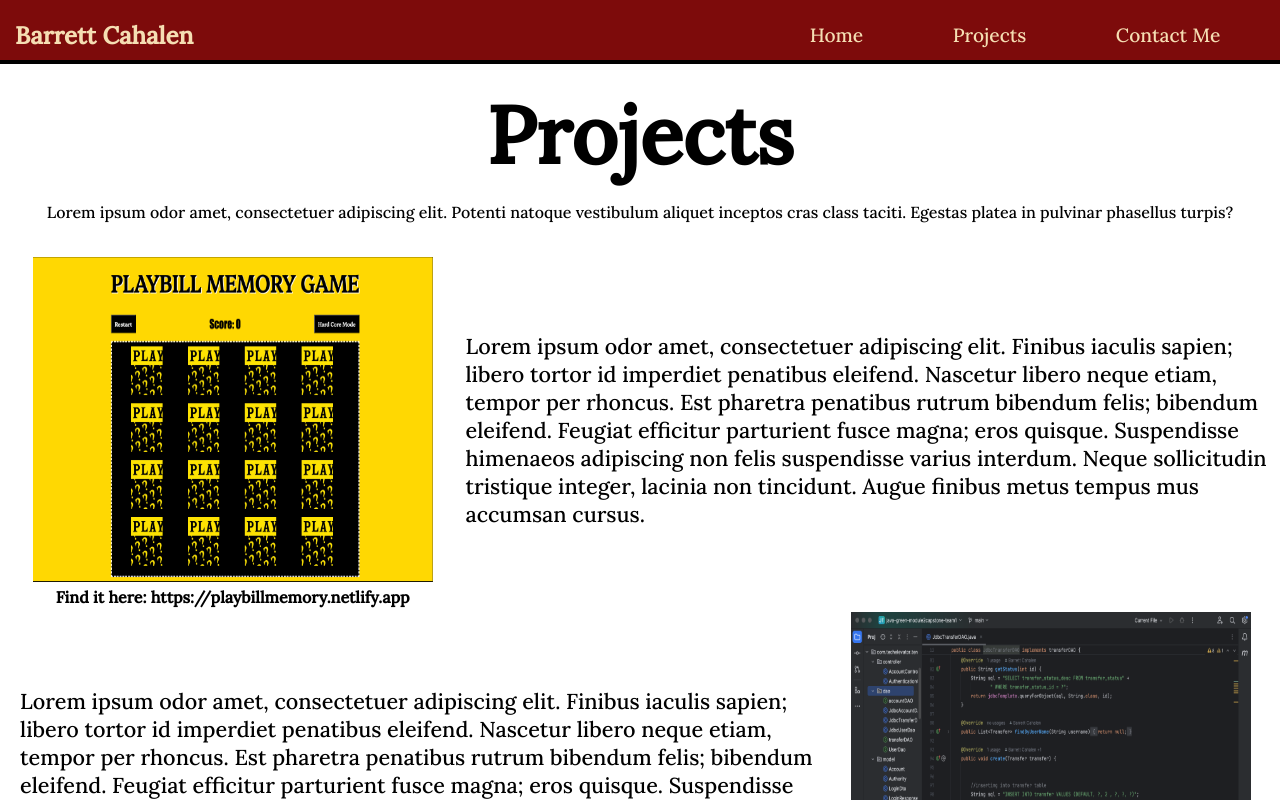
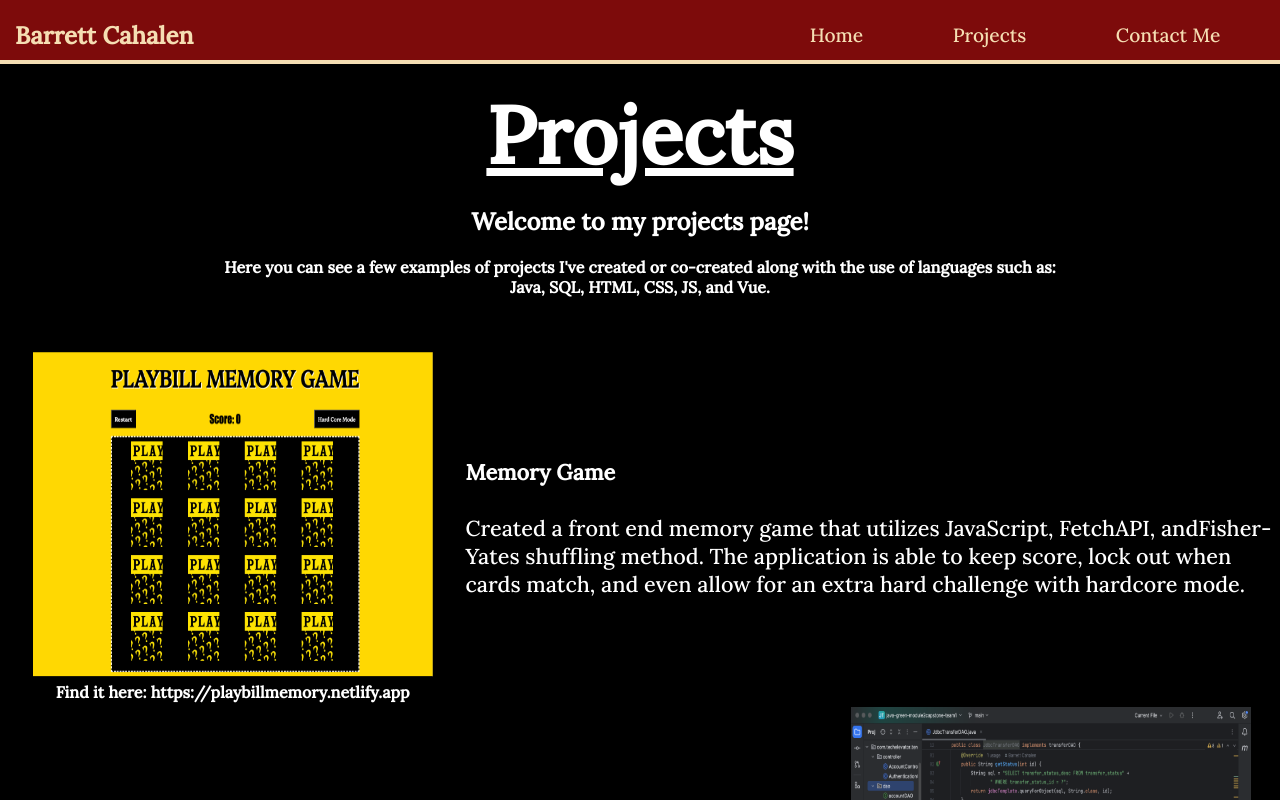
Before and after one commit to bpcahalen/Portfolio, a Vue app: page /projects in a window 1280 px wide. Both pictures are taken after a click on the button "Enter". Built offline with nearby package versions, Linux system fonts and the light colour scheme.

Commit message:
adjusting colors and links for each project

```diff
--- a/src/App.vue
+++ b/src/App.vue
@@ -15,7 +15,7 @@
         </nav>
       </div>
     </header>
-  <RouterView/>
+    <RouterView />
     <footer>
       <a class="link">LinkedIn</a>
       <a class="link">GitHub</a>
@@ -26,16 +26,16 @@
 
 <script>
 export default {
-  data(){
+  data() {
     return {
-      enter : true
+      enter: true
     }
   },
   methods: {
     enterSite() {
-      if(this.enter){
+      if (this.enter) {
         this.enter = false;
-      }else{
+      } else {
         this.enter = true;
       }
     }
@@ -45,12 +45,11 @@ export default {
 
 
 <style>
-
 @import url('https://fonts.googleapis.com/css2?family=Lora:wght@500&display=swap');
 @import url('https://fonts.googleapis.com/css2?family=Dancing+Script:wght@700&family=Lora:ital,wght@1,500&display=swap');
 
-.welcome{
-  background : black;
+.welcome {
+  background: black;
   height: 100vh;
   width: 100vw;
   display: flex;
@@ -64,83 +63,96 @@ export default {
   animation: transitionOut 2s;
 } */
 
-@keyframes transitionOut{
+@keyframes transitionOut {
   from {
     transform: translateY(0);
   }
 
-  to{
+  to {
     transform: translateY(-100%);
   }
 }
 
-.enter{
+.enter {
   color: white;
   background-color: black;
-  font-size:250%;
+  font-size: 250%;
   font-family: "Lora", serif;
   border: none;
 }
 
-.enter:hover{
+.enter:hover {
   text-decoration: underline;
   cursor: pointer;
 }
 
-.welcomeMessage{
+.welcomeMessage {
   overflow: hidden;
   white-space: nowrap;
   border-right: .15px solid white;
-  cursor:default;
+  cursor: default;
   color: wheat;
   font-size: 800%;
   font-family: "Dancing Script", cursive;
   text-align: center;
-  margin-bottom:30px;
+  margin-bottom: 30px;
   animation:
     typing 3.5s steps(40, end),
     blink-caret .75s step-end infinite;
 }
 
-@keyframes typing{
-  from {width: 0}
-  to {width: 90%}
+@keyframes typing {
+  from {
+    width: 0
   }
 
-@keyframes blink-caret{
-  from, to {border-color: transparent}
-  50% {border-color: white;}
+  to {
+    width: 90%
+  }
 }
 
-html, body{
+@keyframes blink-caret {
+
+  from,
+  to {
+    border-color: transparent
+  }
+
+  50% {
+    border-color: white;
+  }
+}
+
+html,
+body {
   overflow-x: hidden;
   margin: 0;
   height: 100vh;
   width: 100vw;
 }
 
-header{
+header {
   margin: 0;
   background-color: #7d0b0b;
-  border-bottom: black 4px solid;
+  border-bottom: wheat 4px solid;
   height: 60px;
 }
 
-.navigation{
+.navigation {
   display: flex;
   margin: 0 15px 0 15px;
   justify-content: space-between;
   align-items: center;
 }
 
-.menu{
+.menu {
   display: flex;
   width: 40%;
   justify-content: space-around;
   align-items: center;
 }
 
-.name{
+.name {
   color: wheat;
   font-family: "Lora", serif;
   cursor: default;
@@ -153,22 +165,22 @@ a {
   font-family: "Lora", serif;
 }
 
-a:hover{
+a:hover {
   text-decoration: underline solid;
   color: white;
 }
 
-footer{
+footer {
   margin: 0;
   background-color: #7d0b0b;
-  border-top: black 4px solid;
-  display:flex;
+  border-top: wheat 4px solid;
+  display: flex;
   justify-content: space-evenly;
   align-items: center;
   padding: 10px 0px 10px 0px;
 }
 
-.link{
+.link {
   cursor: pointer;
 }
 </style>
--- a/src/views/ProjectView.vue
+++ b/src/views/ProjectView.vue
@@ -1,29 +1,47 @@
 <template>
     <div class="project">
         <h1 class="projectTitle">Projects</h1>
-    <p class="projectWelcome">Lorem ipsum odor amet, consectetuer adipiscing elit. Potenti natoque vestibulum aliquet inceptos cras class taciti. Egestas platea in pulvinar phasellus turpis?</p>
+        <h2 class="projectWelcome">Welcome to my projects page!</h2>
+        <h3 class="projectWelcome2">Here you can see a few examples of projects I've created or co-created along with
+            the use of languages such as: <br> Java, SQL, HTML, CSS, JS, and Vue.</h3>
         <div class="projects">
             <div class="project1">
                 <div class="image-link">
-            <img class="playbill" src="../images/playbillMemoryGame.png"/>
-            <span class="projectLink">Find it here: <a class="projectLink2">https://playbillmemory.netlify.app</a></span>
+                    <img class="playbill" src="../images/playbillMemoryGame.png" />
+                    <span class="projectLink">Find it here: <a
+                            class="projectLink2" href="https://playbillmemory.netlify.app" target="_blank">https://playbillmemory.netlify.app</a></span>
                 </div>
-            <p class="playbillDef">Lorem ipsum odor amet, consectetuer adipiscing elit. Finibus iaculis sapien; libero tortor id imperdiet penatibus eleifend. Nascetur libero neque etiam, tempor per rhoncus. Est pharetra penatibus rutrum bibendum felis; bibendum eleifend. Feugiat efficitur parturient fusce magna; eros quisque. Suspendisse himenaeos adipiscing non felis suspendisse varius interdum. Neque sollicitudin tristique integer, lacinia non tincidunt. Augue finibus metus tempus mus accumsan cursus.</p>
+                <div class="playbillDef">
+                    <h4>Memory Game</h4>
+                    <p>Created a front end memory game that utilizes JavaScript, FetchAPI, andFisher-Yates shuffling
+                        method. The application is able to keep score, lock out when cards match, and even allow for an
+                        extra hard challenge with hardcore mode.</p>
+                </div>
             </div>
             <div class="project2">
-            <p class="tenmoDef">Lorem ipsum odor amet, consectetuer adipiscing elit. Finibus iaculis sapien; libero tortor id imperdiet penatibus eleifend. Nascetur libero neque etiam, tempor per rhoncus. Est pharetra penatibus rutrum bibendum felis; bibendum eleifend. Feugiat efficitur parturient fusce magna; eros quisque. Suspendisse himenaeos adipiscing non felis suspendisse varius interdum. Neque sollicitudin tristique integer, lacinia non tincidunt. Augue finibus metus tempus mus accumsan cursus.</p>
+                <div class="tenmoDef">
+                    <h4>TenMo Money Transfer System</h4>
+                    <p>Co-created a command line and RESTful API server for a money transfer program using SQL, JDBC
+                        framework, and HTTP protocol. Capabilities include user registration, login, money transfer,
+                        transfer tracking, and logout.</p>
+                </div>
                 <div class="image-link">
-                <img class="tenmo" src="../images/tenMo.png"/>
-                <span class="projectLink">Find it here: <a class="projectLink2">https://playbillmemory.netlify.app</a></span>
+                    <img class="tenmo" src="../images/tenMo.png" />
+                    <span class="projectLink">Find it here: <a
+                            class="projectLink2" target="_blank">https://playbillmemory.netlify.app</a></span>
                 </div>
             </div>
             <div class="project3">
                 <div class="image-link">
-            <img class="worldByte" src="../images/worldBytes.png"/>
-            <span class="projectLink">Find it here: <a class="projectLink2">https://playbillmemory.netlify.app</a></span>
+                    <img class="worldByte" src="../images/worldBytes.png" />
+                    <span class="projectLink">Find it here: <a
+                            class="projectLink2" target="_blank">https://playbillmemory.netlify.app</a></span>
                 </div>
-            <p class="worldByteDef">Lorem ipsum odor amet, consectetuer adipiscing elit. Finibus iaculis sapien; libero tortor id imperdiet penatibus eleifend. Nascetur libero neque etiam, tempor per rhoncus. Est pharetra penatibus rutrum bibendum felis; bibendum eleifend. Feugiat efficitur parturient fusce magna; eros quisque. Suspendisse himenaeos adipiscing non felis suspendisse varius interdum. Neque sollicitudin tristique integer, lacinia non tincidunt. Augue finibus metus tempus mus accumsan cursus.</p>
-
+                <div class="worldByteDef">
+                    <h4>WorldBytes: Meal Planning Site</h4>
+                    <p> Built within 2 weeks using Java, JDBC, RESTful API design, and Vue.js. Features include user
+                        registration, login, recipe finding, and personal account management.</p>
+                </div>
             </div>
         </div>
 
@@ -35,26 +53,38 @@
 </script>
 
 <style>
-.project{
+.project {
     height: 100%;
     padding: 20px 0 40px 0;
-    /* background-color: black; */
+    background-color: black;
     cursor: default;
+    color: white;
 }
 
-.projectTitle{
+.projectTitle {
     text-align: center;
     font-family: "Lora", serif;
     font-size: 500%;
+    margin-bottom: 15px;
+    text-decoration: underline;
+    color: white;
 }
 
-.projectWelcome{
+.projectWelcome {
     text-align: center;
     font-family: "Lora", serif;
-
+    font-weight: bold;
 }
 
-.projects{
+.projectWelcome2 {
+    text-align: center;
+    font-family: "Lora", serif;
+    font-size: 100%;
+    margin-bottom: 50px;
+    font-weight: bold;
+}
+
+.projects {
     display: grid;
     grid-template-columns: 1fr;
     grid-template-rows: 1fr 1fr 1fr;
@@ -65,7 +95,7 @@
     margin-top: 30px;
 }
 
-.project1{
+.project1 {
     grid-area: project1;
     display: grid;
     grid-template-columns: 1fr 1.75fr;
@@ -75,7 +105,7 @@
     font-family: "Lora", serif;
 }
 
-.project2{
+.project2 {
     grid-area: project2;
     display: grid;
     grid-template-columns: 1.75fr 1fr;
@@ -86,7 +116,7 @@
     margin-left: 20px;
 }
 
-.project3{
+.project3 {
     grid-area: project3;
     display: grid;
     grid-template-columns: 1fr 1.75fr;
@@ -96,68 +126,69 @@
     font-family: "Lora", serif;
 }
 
-.image-link{
+.image-link {
     display: flex;
     flex-direction: column;
     align-items: center;
 }
 
-.projectLink{
+.projectLink {
     color: black;
     font-size: medium;
     font-family: "Lora", serif;
     font-weight: bold;
+    color: white;
+    behavior: ;
 }
 
-.projectLink2{
+.projectLink2 {
     color: black;
     font-size: medium;
     font-family: "Lora", serif;
     font-weight: bold;
+    color: white;
 }
 
-.projectLink2:hover{
-    color: black;
-    text-decoration: underline;
+.projectLink2:hover {
+    color: wheat;
+    text-decoration: underline wheat;
     cursor: pointer;
 }
 
-.playbill{
+.playbill {
     grid-area: playbill;
     width: 400px;
     height: 325px;
     margin: 5px;
 }
 
-.playbillDef{
+.playbillDef {
     grid-area: playbillDef;
     font-size: 135%;
 }
 
-.tenmo{
+.tenmo {
     grid-area: tenmo;
     width: 400px;
     height: 325px;
     margin: 5px;
 }
 
-.tenmoDef{
+.tenmoDef {
     grid-area: tenmoDef;
     font-size: 135%;
 }
 
 
-.worldByte{
+.worldByte {
     width: 400px;
     height: 325px;
     grid-area: worldByte;
     margin: 5px;
 }
 
-.worldByteDef{
+.worldByteDef {
     grid-area: worldByteDef;
     font-size: 135%;
 }
-
-
 </style>
```
Lines whose indentation alone changed are shown as unchanged.
